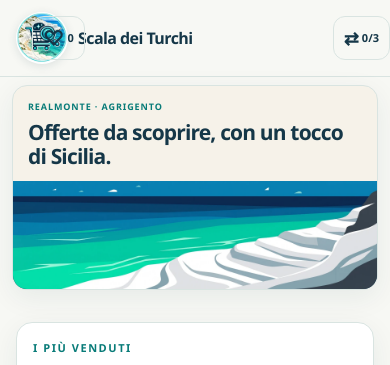
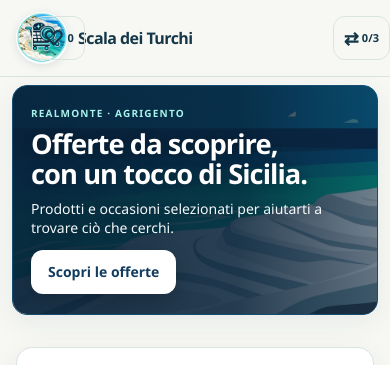
Before and after one commit to davimarz/ScaladeiturchiNext, a Next.js app: page /bestseller in a window 390 px wide. Shown: the top 365 px of the page. Built offline with nearby package versions, Linux system fonts and the light colour scheme; no server answers; the database is empty.

Commit message:
Use Scala banner behind shared public hero copy

```diff
--- a/src/app/bestseller/page.tsx
+++ b/src/app/bestseller/page.tsx
@@ -1,5 +1,4 @@
 import PublicHeader from "../../components/PublicHeader";
-import Image from "next/image";
 import ProductBrowser from "../../components/ProductBrowser";
 import PublicTabs from "../../components/PublicTabs";
 
@@ -7,18 +6,6 @@ export default function BestsellerPage() {
   return (
     <main>
       <PublicHeader />
-
-      <section className="brandHero" aria-labelledby="brandHeroTitle">
-        <div className="brandHeroContent">
-          <p className="eyebrow">REALMONTE · AGRIGENTO</p>
-          <h2 id="brandHeroTitle">Offerte da scoprire, con un tocco di Sicilia.</h2>
-          <p>Prodotti e occasioni Amazon selezionati per rendere più semplice la tua ricerca.</p>
-          <a className="brandHeroCta" href="#catalogo">Scopri le offerte</a>
-        </div>
-        <div className="brandHeroVisual">
-          <Image src="/brand/scala-banner.webp" alt="La Scala dei Turchi e il mare della costa agrigentina" fill preload sizes="(max-width: 600px) 100vw, 1176px" className="brandHeroImage" />
-        </div>
-      </section>
 
       <PublicTabs active="bestseller" />
 
--- a/src/app/globals.css
+++ b/src/app/globals.css
@@ -383,26 +383,31 @@ body{font-size:16px;line-height:1.55}
 
 @media(max-width:600px){.topbar{flex-wrap:nowrap}.shoppingLinks a{font-size:0;gap:0}.shoppingLinks a:first-child::before{content:"♡";font-size:21px;line-height:1}.shoppingLinks a:last-child::before{content:"⇄";font-size:18px;line-height:1}.shoppingLinks span{font-size:11px;margin-left:3px}.productTools .productToolIcon{width:44px;min-width:44px;height:44px;min-height:44px;flex-basis:44px}}
 
-/* Brand identity for the public landing page. */
+/* Shared public brand header and readable image-backed hero. */
 .brandMark{width:58px;height:58px;background:#fff;border-radius:50%;box-shadow:0 2px 10px rgba(21,55,72,.12)}
 .brandMark img{display:block;width:100%;height:100%;object-fit:contain}
-.brandHero{max-width:1176px;margin:18px auto 14px;overflow:hidden;border:1px solid #d9e4e1;border-radius:22px;background:#f6f2e9;box-shadow:var(--shadow)}
-.brandHeroContent{padding:26px 36px 20px}
-.brandHeroContent h2{max-width:590px;margin:9px 0 12px;font-size:clamp(30px,4vw,48px);line-height:1.08;letter-spacing:-.04em}
-.brandHeroContent>p:not(.eyebrow){max-width:490px;margin:0;color:var(--muted);font-size:16px;line-height:1.55}
-.brandHeroCta{display:inline-flex;min-height:48px;align-items:center;justify-content:center;margin-top:20px;padding:0 20px;border-radius:11px;background:var(--sea);color:#fff;font-weight:750;box-shadow:0 5px 14px rgba(8,123,120,.2);transition:background .15s,transform .15s}
-.brandHeroCta:hover{background:var(--sea-dark);transform:translateY(-1px)}
-.brandHeroVisual{position:relative;height:clamp(190px,22vw,270px);overflow:hidden;background:#0f3854}
-.brandHeroImage{object-fit:cover;object-position:center 54%}
+.brandHero{position:relative;isolation:isolate;display:flex;align-items:center;max-width:1176px;min-height:250px;margin:16px auto 14px;overflow:hidden;border:1px solid #164d70;border-radius:22px;background:#123b60;box-shadow:var(--shadow)}
+.brandHeroImage{z-index:-2;object-fit:cover;object-position:center 54%}
+.brandHeroScrim{position:absolute;z-index:-1;inset:0;background:linear-gradient(90deg,rgba(8,34,57,.94) 0%,rgba(8,34,57,.87) 42%,rgba(8,34,57,.52) 72%,rgba(8,34,57,.2) 100%)}
+.brandHeroContent{position:relative;max-width:740px;padding:30px 40px;color:#fff}
+.brandHeroContent .eyebrow{color:#a7f3eb;font-weight:800;letter-spacing:.14em}
+.brandHeroContent h1{max-width:650px;margin:8px 0 10px;color:#fff;font-size:clamp(29px,4vw,46px);font-weight:760;line-height:1.08;letter-spacing:-.035em;text-wrap:balance;text-shadow:0 2px 12px rgba(0,0,0,.24)}
+.brandHeroContent>p:not(.eyebrow){max-width:520px;margin:0;color:#f2f8fc;font-size:16px;line-height:1.55;text-shadow:0 1px 8px rgba(0,0,0,.3)}
+.brandHeroCta{display:inline-flex;min-height:48px;align-items:center;justify-content:center;margin-top:16px;padding:0 20px;border:1px solid rgba(255,255,255,.7);border-radius:12px;background:#fff;color:#123b60;font-weight:800;box-shadow:0 5px 18px rgba(0,0,0,.2);transition:background .15s,transform .15s}
+.brandHeroCta:hover{background:#e7f7f4;transform:translateY(-1px)}
+.brandHeroCta:focus-visible{outline:3px solid #fbbf24;outline-offset:3px}
 #catalogo{scroll-margin-top:82px}
 @media(max-width:800px){.brandHero{margin-left:20px;margin-right:20px}}
 @media(max-width:600px){
  .brandMark{width:52px;height:52px}
- .brandHero{margin:12px 12px 10px;border-radius:18px}
- .brandHeroContent{padding:17px 18px 14px}
- .brandHeroContent h2{font-size:clamp(25px,7vw,32px);margin:6px 0 0}
- .brandHeroContent>p:not(.eyebrow),.brandHeroCta{display:none}
- .brandHeroVisual{height:clamp(108px,34vw,145px)}
+ .brandHero{min-height:226px;margin:10px 12px;border-radius:16px}
+ .brandHeroImage{object-position:62% center}
+ .brandHeroScrim{background:linear-gradient(90deg,rgba(8,34,57,.94) 0%,rgba(8,34,57,.86) 62%,rgba(8,34,57,.58) 100%)}
+ .brandHeroContent{max-width:100%;padding:20px 18px}
+ .brandHeroContent .eyebrow{font-size:10px;letter-spacing:.12em}
+ .brandHeroContent h1{max-width:450px;font-size:clamp(25px,7vw,32px);line-height:1.12;margin:7px 0 9px}
+ .brandHeroContent>p:not(.eyebrow){max-width:440px;font-size:14px;line-height:1.4}
+ .brandHeroCta{min-height:44px;margin-top:12px;padding-inline:16px;font-size:14px}
 }
 
 /* Lightweight placeholders keep the catalog layout stable while data loads. */
@@ -433,10 +438,6 @@ body{font-size:16px;line-height:1.55}
  .publicTabs a{min-height:56px;display:flex;flex-direction:column;gap:3px;padding:5px 2px;font-size:11px}
  .publicTabIcon{display:block}
  .brandHero{margin:8px 12px;border-radius:15px}
- .brandHeroContent{padding:14px 15px 12px}
- .brandHeroContent h2{font-size:21px;line-height:1.16;margin:6px 0 0}
- .brandHeroVisual{height:108px}
- .brandHeroContent .eyebrow{font-size:9px;letter-spacing:.1em}
  .productBody h3{min-height:0;-webkit-line-clamp:2;font-size:15px}
  .descriptionPreview{display:none}
  .productBody .priceRow{margin-top:8px}
--- a/src/components/PublicHeader.tsx
+++ b/src/components/PublicHeader.tsx
@@ -4,7 +4,8 @@ import Link from "next/link";
 import Image from "next/image";
 
 export default function PublicHeader() {
-  return <header className="topbar">
+  return <>
+    <header className="topbar">
       <Link className="brand" href="/bestseller" aria-label="Scala dei Turchi - Bestseller">
         <span className="brandMark" aria-hidden="true">
           <Image src="/brand/scala-logo.webp" alt="" width={58} height={58} />
@@ -12,5 +13,25 @@ export default function PublicHeader() {
         <span><strong>Scala dei Turchi</strong><small>Il tuo punto di partenza per lo shopping</small></span>
       </Link>
       <ShoppingLinks />
- </header>;
+    </header>
+
+    <section className="brandHero" aria-labelledby="brandHeroTitle">
+      <Image
+        src="/brand/scala-banner.webp"
+        alt=""
+        fill
+        preload
+        sizes="(max-width: 600px) calc(100vw - 24px), 1176px"
+        className="brandHeroImage"
+        aria-hidden="true"
+      />
+      <div className="brandHeroScrim" aria-hidden="true" />
+      <div className="brandHeroContent">
+        <p className="eyebrow">REALMONTE · AGRIGENTO</p>
+        <h1 id="brandHeroTitle">Offerte da scoprire, con un tocco di Sicilia.</h1>
+        <p>Prodotti e occasioni selezionati per aiutarti a trovare ciò che cerchi.</p>
+        <Link className="brandHeroCta" href="/bestseller#catalogo">Scopri le offerte</Link>
+      </div>
+    </section>
+  </>;
 }
```
Lines whose indentation alone changed are shown as unchanged.
